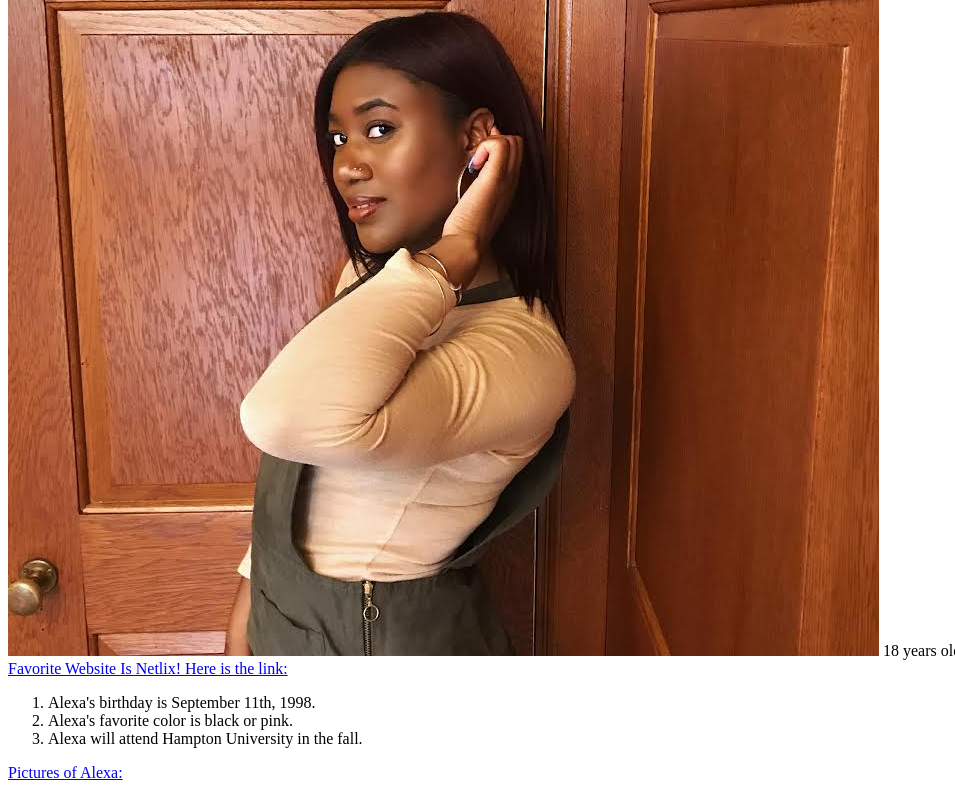
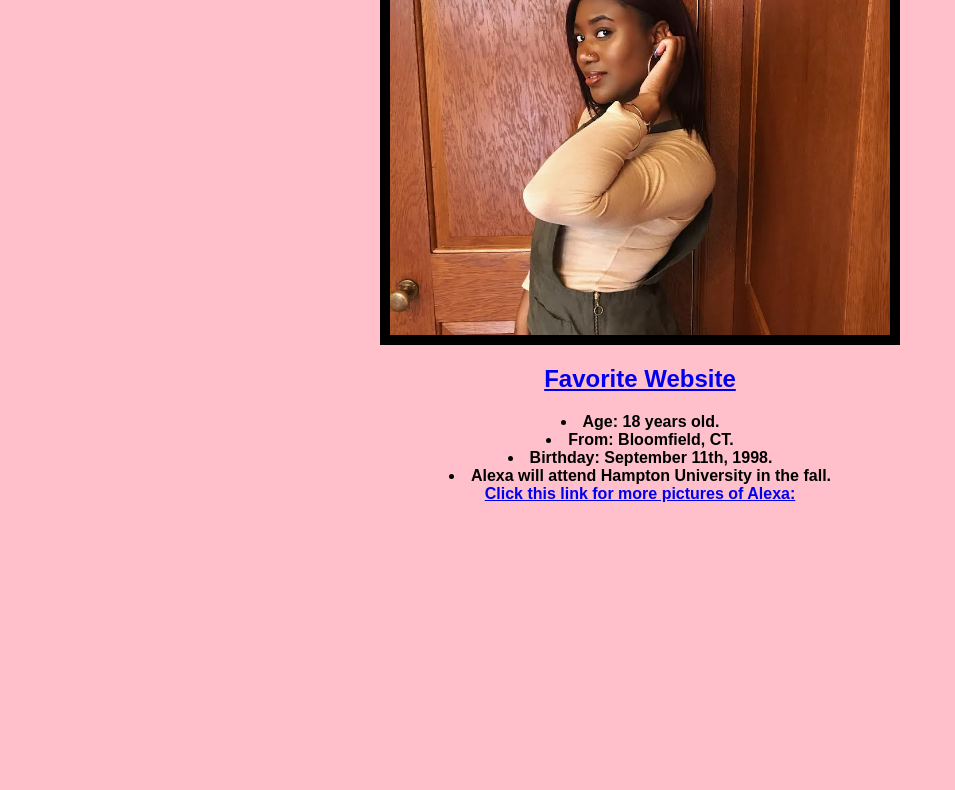
Before and after one commit to lexbex98/lexbex98.github.io, a plain HTML site: page index.html in a window 1280 px wide. Shown: the part 281-1071 px from the top of the page, without its empty margins (0-955 px from the left). After the commit the page ends 800 px from the top, so only its background shows below. Drawn offline with Linux system fonts and the light colour scheme.

Commit message:
Updated Site

```diff
--- a/index.html
+++ b/index.html
@@ -1,21 +1,24 @@
 <html>
-</head>
+<head>
+		<link rel="stylesheet" href="style.css">
+	</head>
 
 	<body>
+		<div>
+			Personal Website
+		</div>
 		<h1>Alexa Kristina Green</h1>
-		<img src="alexa.jpg">
-		18 years old. From Bloomfield, Connecticut.
-		<a href="http://netflix.com">
-		Alexa's Favorite Website Is Netlix! Here is the link:
-		</a>
+		<img src="alexa.jpg" id= "alexaphoto">
+		<h2><a href="http://netflix.com">
+		Favorite Website</a></h2>
 
-		<ol>
-			<li>Alexa's birthday is September 11th, 1998.</li>
-			<li>Alexa's favorite color is black or pink.</li>
+			<li>Age: 18 years old.</li>
+			<li>From: Bloomfield, CT.</li>
+			<li>Birthday: September 11th, 1998.</li>
 			<li>Alexa will attend Hampton University in the fall.</li>
-		</ol>
+
 		<a href="http://instagram.com">
-		Pictures of Alexa:
+		Click this link for more pictures of Alexa:
 		<!-- Comments will not appear
 		-->
 	</body>
--- /dev/null
+++ b/style.css
@@ -0,0 +1,21 @@
+html{
+	background-color: pink;
+	font-family: Arial;
+	text-align: center;
+	font-weight: bold;
+	border: 100
+
+
+
+}
+
+#alexaphoto{
+	text-align: center;
+	border: 10px solid black;
+
+}
+
+#alexaphoto {
+	width: 500px;
+	height: 500px;
+}
```
